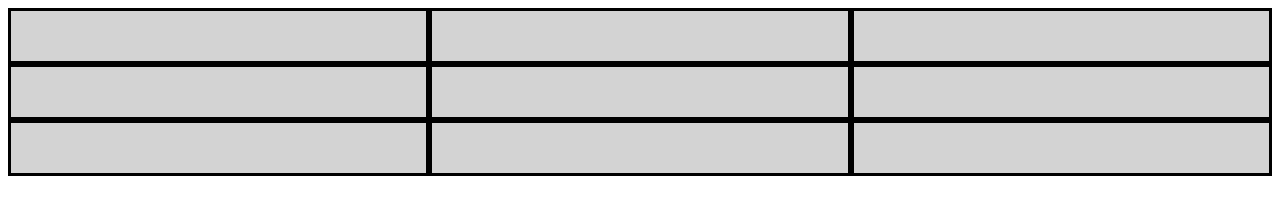
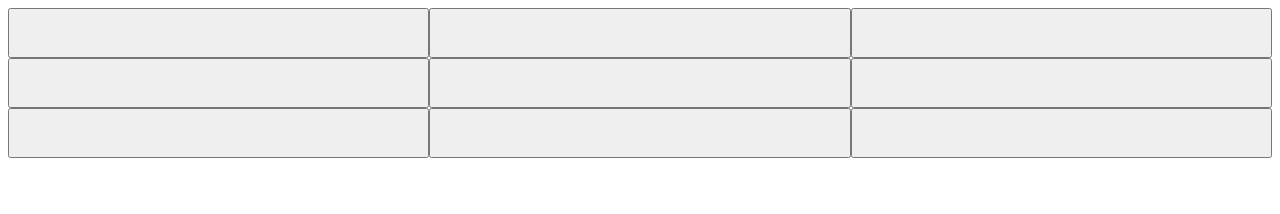
Before and after one commit to johnSchimenz/tictactoe2, a plain HTML site: page index.html in a window 1280 px wide. Drawn offline with Linux system fonts and the light colour scheme.

Commit message:
Made board cells buttons

```diff
--- a/index.html
+++ b/index.html
@@ -9,15 +9,15 @@
 </head>
 <body>
     <div id="gameboard-container">
-        <div id="cell0" class="cell"></div>
-        <div id="cell1" class="cell"></div>
-        <div id="cell2" class="cell"></div>
-        <div id="cell3" class="cell"></div>
-        <div id="cell4" class="cell"></div>
-        <div id="cell5" class="cell"></div>
-        <div id="cell6" class="cell"></div>
-        <div id="cell7" class="cell"></div>
-        <div id="cell8" class="cell"></div>
+        <button type="button" id="cell0" class="cell"></button>
+        <button type="button" id="cell1" class="cell"></button>
+        <button type="button" id="cell2" class="cell"></button>
+        <button type="button" id="cell3" class="cell"></button>
+        <button type="button" id="cell4" class="cell"></button>
+        <button type="button" id="cell5" class="cell"></button>
+        <button type="button" id="cell6" class="cell"></button>
+        <button type="button" id="cell7" class="cell"></button>
+        <button type="button" id="cell8" class="cell"></button>
     </div>
 </body>
 </html>
--- a/main.js
+++ b/main.js
@@ -12,15 +12,28 @@ const PlayerFactory = (playerName, marker) => {
 
 // gameSetUp module
 const gameSetUp = (() => {
-    // Create players
+    // Create players and roundCounter
     const playerOne = PlayerFactory("Abby", "X");
     const playerTwo = PlayerFactory("Bob", "O");
+    const roundCounter = 1;
 
     return {
         playerOne,
         playerTwo,
+        roundCounter,
     };
 })();
 
-console.log(gameSetUp.playerOne);
-console.log(gameSetUp.playerTwo);
+// playRound function
+function playRound() {
+    // Determine who is the current player
+    const currentPlayer = ""
+    if (roundCounter % 2 === 1) {
+        currentPlayer = playerOne;
+    }
+    if (roundCounter % 2 === 0) {
+        currentPlayer = playerTwo;
+    }
+
+
+}
--- a/style.css
+++ b/style.css
@@ -4,8 +4,6 @@
     grid-template-rows: (3, 1fr);
 
 }
-.cell {
-    background-color: lightgray;    border-style: solid;
-    border-color: black;
+button.cell {
     height: 50px;
 }
```
